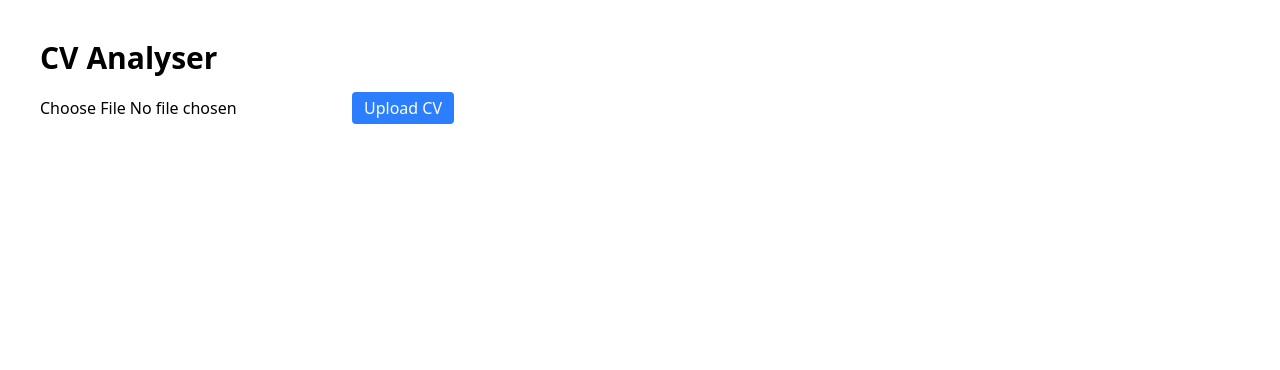
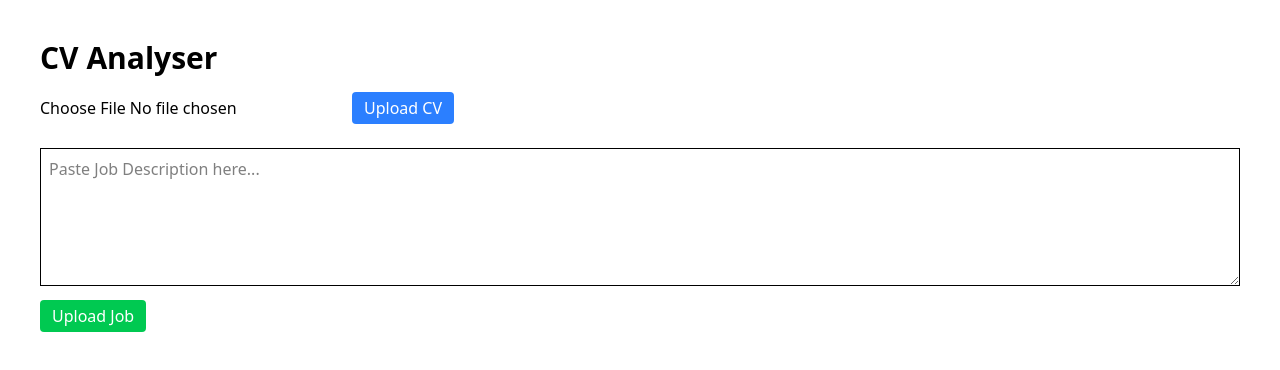
Before and after one commit to jadentoon/CV-Analyser, a React (Vite) app in the folder Front-End/cv-analyser/: page / in a window 1280 px wide. Shown: the top 370 px of the page. Built offline with nearby package versions, Linux system fonts and the light colour scheme.

Commit message:
First iteration of JobUpload.jsx

```diff
--- a/Front-End/cv-analyser/src/components/CVUpload.jsx
+++ b/Front-End/cv-analyser/src/components/CVUpload.jsx
@@ -9,7 +9,7 @@ const CVUpload = () => {
             <input
             type="file"
             onChange={e => setFile(e.target.files?.[0] || null)}/>
-            <button className='px-3 py-1 bg-blue-500 text-white rounded'>Upload CV</button>
+            <button className='px-3 py-1 bg-blue-500 text-white rounded cursor-pointer'>Upload CV</button>
         </div>
     )
 }
--- a/Front-End/cv-analyser/src/components/Home.jsx
+++ b/Front-End/cv-analyser/src/components/Home.jsx
@@ -1,11 +1,14 @@
 import React from 'react'
 import CVUpload from './CVUpload'
+import JobUpload from './JobUpload'
 
 const Home = () => {
   return (
     <div className='p-10'>
         <h1 className='font-bold text-3xl mb-4'>CV Analyser</h1>
         <CVUpload />
+        <div className='my-6'></div>
+        <JobUpload />
     </div>
   )
 }
--- /dev/null
+++ b/Front-End/cv-analyser/src/components/JobUpload.jsx
@@ -0,0 +1,20 @@
+import React, { useState } from 'react'
+
+const JobUpload = () => {
+    const [text, setText] = useState("");
+    return (
+        <div>
+            <textarea
+            className='border p-2 w-full'
+            rows={5}
+            placeholder='Paste Job Description here...'
+            value={text}
+            onChange={e => setText(e.target.value)}
+            />
+            <button className='mt-2 px-3 py-1 bg-green-500 text-white rounded cursor-pointer'>Upload Job</button>
+
+        </div>
+    )
+}
+
+export default JobUpload
```
